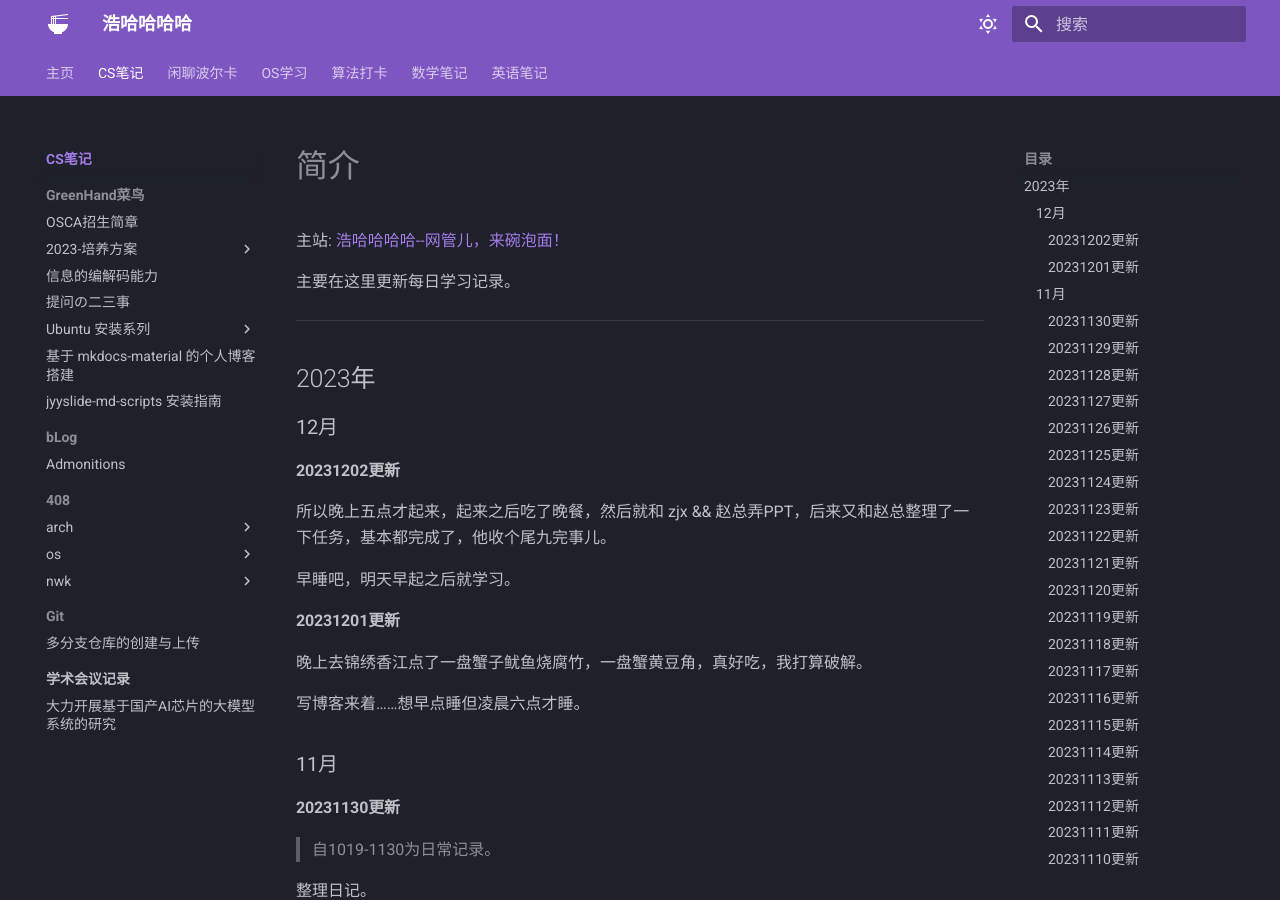
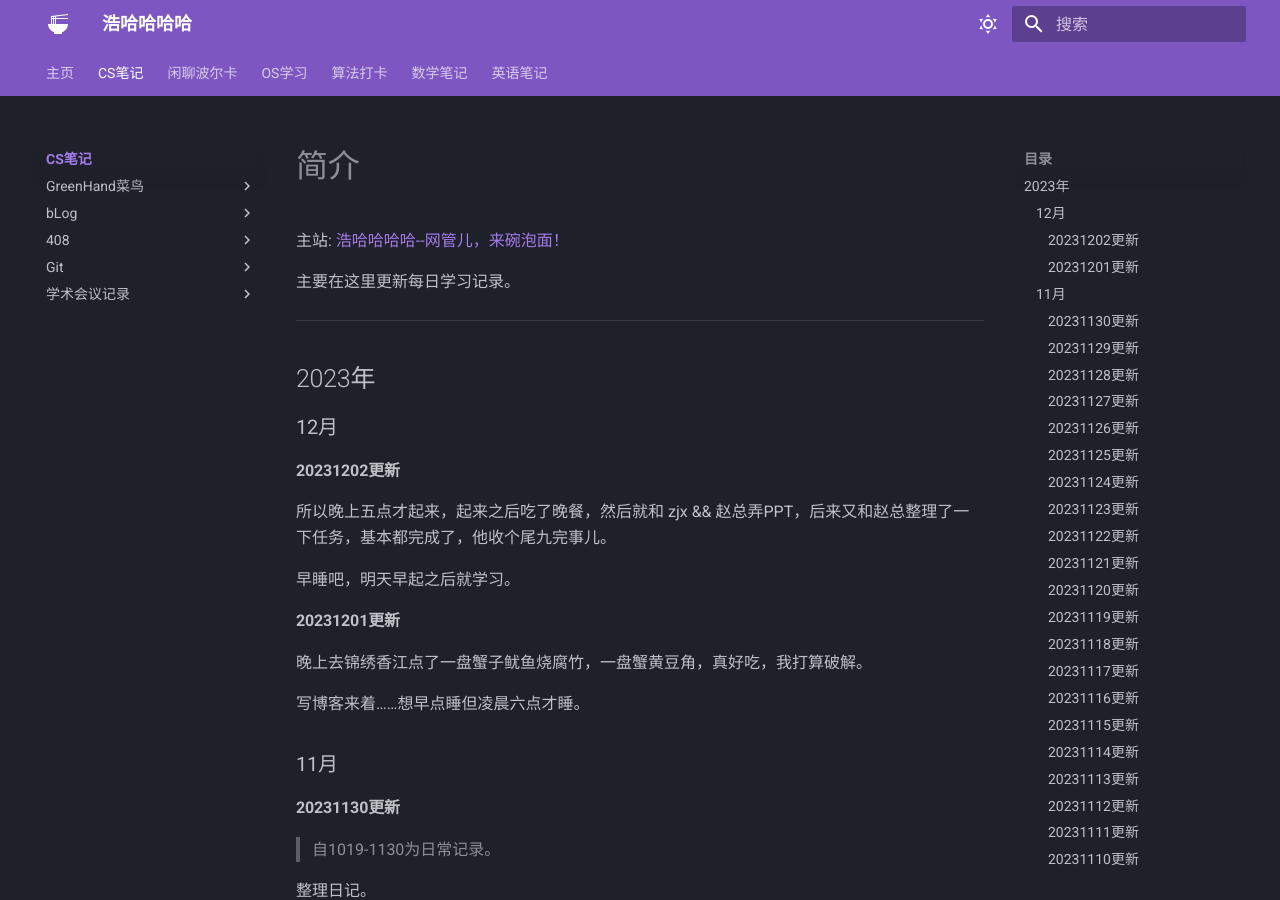
Before and after one commit to Haohahahaha/cs, an MkDocs documentation site: the page built from docs/index.md, in a window 1280 px wide and 900 px high. Built offline with MkDocs 1.6.1 and Material for MkDocs 9.7.7, drawn with Linux system fonts in a browser that asks for light colours.

Commit message:
2023-12-13_21:23:03 update

```diff
--- a/mkdocs.yml
+++ b/mkdocs.yml
@@ -22,8 +22,8 @@ theme:
     - navigation.top
     - navigation.indexes
 #   - navigation.expand
-    - navigation.sections # Maybe path need it.
-    - navigation.path # Navigation Path
+#   - navigation.sections # Maybe path need it.
+#   - navigation.path # Navigation Path
     - navigation.prune
     - search.suggest
     - search.highlight
```
